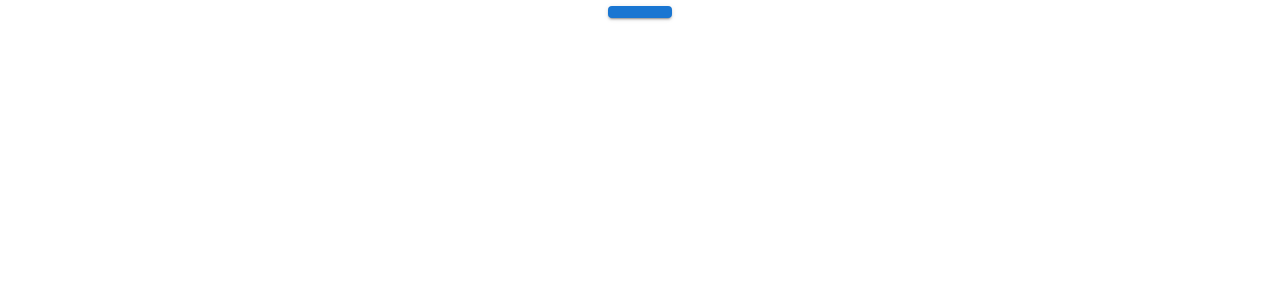
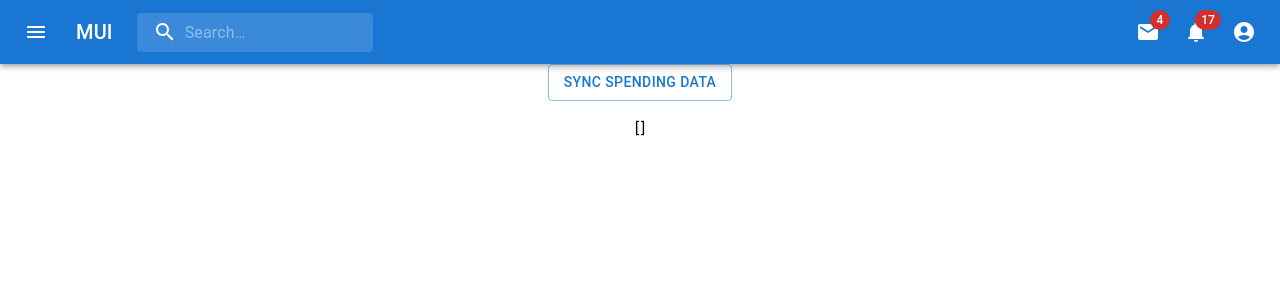
Before and after one commit to erwijet/tigerwatch, a React (Create React App) app in the folder rattman/: page / in a window 1280 px wide. Shown: the top 300 px of the page. Built offline with nearby package versions, Linux system fonts and the light colour scheme.

Commit message:
unstable build

```diff
--- a/rattman/package.json
+++ b/rattman/package.json
@@ -5,6 +5,7 @@
   "dependencies": {
     "@emotion/react": "^11.5.0",
     "@emotion/styled": "^11.3.0",
+    "@mui/icons-material": "^5.0.5",
     "@mui/material": "^5.0.4",
     "@testing-library/jest-dom": "^5.11.4",
     "@testing-library/react": "^11.1.0",
@@ -16,7 +17,7 @@
     "react": "^17.0.2",
     "react-dom": "^17.0.2",
     "react-scripts": "4.0.3",
-    "socket.io-client": "^4.3.2",
+    "socket.io-client": "4.1.2",
     "typescript": "^4.0.3",
     "web-vitals": "^0.2.4",
     "workbox-background-sync": "^5.1.3",
--- a/rattman/src/App.tsx
+++ b/rattman/src/App.tsx
@@ -1,25 +1,39 @@
 import './App.css';
 import { useState } from 'react';
-import ReactDOM from 'react-dom';
-import Button from '@mui/material/Button';
+import { alertTitleClasses, Button } from '@mui/material';
 import io from 'socket.io-client';
+import useStickyState from './useStickyState';
+import TigerwatchAppBar from './components/TigerwatchAppBar';
 
 function App() {
-  const [ skey, setSkey ] = useState(null);
-  let token = '';
+  // eslint-disable-next-line
+  const [ skey, setSkey ] = useStickyState<string>('', 'skey');
+  const [ spendingData, setSpendingData ] = useState([]);
 
-  async function fetchSpendingData(): Promise<string> {
-    const res = await fetch(`https://tigerspend.rit.edu/statementdetail.php?cid=105&skey=${skey}format=csv&startdate=2021-04-01&enddate=2021-10-30&acct=4`);
-    return '';
-  }
+  async function syncSpendingData() {
+      const res = await fetch(`https://vps.erwijet.com/data/${skey}`);
+      if (res.status === 401) {
+        const socket = io('https://vps.erwijet.com');
 
-  function launchShib(): void {
-    window.open('https://tigerspend-shib.herokuapp.com/' + token);
+        socket.on('message', (msg) => {
+          window.open('https://vps.erwijet.com/' + msg);
+        });
+
+        socket.on('skey', async ({ skey }) => {
+          setSkey(skey);
+          alert(skey);
+          syncSpendingData();
+        });
+      } else {
+        setSpendingData(await res.json());
+      }
   }
 
   return (
     <div className="App">
-      <Button variant="contained" onClick={fetchSpendingData}>{process.env.REACT_APP_TEST}</Button>
+        <TigerwatchAppBar />
+        <Button variant="outlined" onClick={syncSpendingData}>Sync Spending Data</Button>
+        <p>{ JSON.stringify(spendingData) }</p>
     </div>
   );
 }
--- /dev/null
+++ b/rattman/src/components/TigerwatchAppBar.tsx
@@ -0,0 +1,234 @@
+import * as React from 'react';
+import { styled, alpha } from '@mui/material/styles';
+import AppBar from '@mui/material/AppBar';
+import Box from '@mui/material/Box';
+import Toolbar from '@mui/material/Toolbar';
+import IconButton from '@mui/material/IconButton';
+import Typography from '@mui/material/Typography';
+import InputBase from '@mui/material/InputBase';
+import Badge from '@mui/material/Badge';
+import MenuItem from '@mui/material/MenuItem';
+import Menu from '@mui/material/Menu';
+import MenuIcon from '@mui/icons-material/Menu';
+import SearchIcon from '@mui/icons-material/Search';
+import AccountCircle from '@mui/icons-material/AccountCircle';
+import MailIcon from '@mui/icons-material/Mail';
+import NotificationsIcon from '@mui/icons-material/Notifications';
+import MoreIcon from '@mui/icons-material/MoreVert';
+
+const Search = styled('div')(({ theme }) => ({
+  position: 'relative',
+  borderRadius: theme.shape.borderRadius,
+  backgroundColor: alpha(theme.palette.common.white, 0.15),
+  '&:hover': {
+    backgroundColor: alpha(theme.palette.common.white, 0.25),
+  },
+  marginRight: theme.spacing(2),
+  marginLeft: 0,
+  width: '100%',
+  [theme.breakpoints.up('sm')]: {
+    marginLeft: theme.spacing(3),
+    width: 'auto',
+  },
+}));
+
+const SearchIconWrapper = styled('div')(({ theme }) => ({
+  padding: theme.spacing(0, 2),
+  height: '100%',
+  position: 'absolute',
+  pointerEvents: 'none',
+  display: 'flex',
+  alignItems: 'center',
+  justifyContent: 'center',
+}));
+
+const StyledInputBase = styled(InputBase)(({ theme }) => ({
+  color: 'inherit',
+  '& .MuiInputBase-input': {
+    padding: theme.spacing(1, 1, 1, 0),
+    // vertical padding + font size from searchIcon
+    paddingLeft: `calc(1em + ${theme.spacing(4)})`,
+    transition: theme.transitions.create('width'),
+    width: '100%',
+    [theme.breakpoints.up('md')]: {
+      width: '20ch',
+    },
+  },
+}));
+
+export default function PrimarySearchAppBar() {
+  const [anchorEl, setAnchorEl] = React.useState<null | HTMLElement>(null);
+  const [mobileMoreAnchorEl, setMobileMoreAnchorEl] =
+    React.useState<null | HTMLElement>(null);
+
+  const isMenuOpen = Boolean(anchorEl);
+  const isMobileMenuOpen = Boolean(mobileMoreAnchorEl);
+
+  const handleProfileMenuOpen = (event: React.MouseEvent<HTMLElement>) => {
+    setAnchorEl(event.currentTarget);
+  };
+
+  const handleMobileMenuClose = () => {
+    setMobileMoreAnchorEl(null);
+  };
+
+  const handleMenuClose = () => {
+    setAnchorEl(null);
+    handleMobileMenuClose();
+  };
+
+  const handleMobileMenuOpen = (event: React.MouseEvent<HTMLElement>) => {
+    setMobileMoreAnchorEl(event.currentTarget);
+  };
+
+  const menuId = 'primary-search-account-menu';
+  const renderMenu = (
+    <Menu
+      anchorEl={anchorEl}
+      anchorOrigin={{
+        vertical: 'top',
+        horizontal: 'right',
+      }}
+      id={menuId}
+      keepMounted
+      transformOrigin={{
+        vertical: 'top',
+        horizontal: 'right',
+      }}
+      open={isMenuOpen}
+      onClose={handleMenuClose}
+    >
+      <MenuItem onClick={handleMenuClose}>Profile</MenuItem>
+      <MenuItem onClick={handleMenuClose}>My account</MenuItem>
+    </Menu>
+  );
+
+  const mobileMenuId = 'primary-search-account-menu-mobile';
+  const renderMobileMenu = (
+    <Menu
+      anchorEl={mobileMoreAnchorEl}
+      anchorOrigin={{
+        vertical: 'top',
+        horizontal: 'right',
+      }}
+      id={mobileMenuId}
+      keepMounted
+      transformOrigin={{
+        vertical: 'top',
+        horizontal: 'right',
+      }}
+      open={isMobileMenuOpen}
+      onClose={handleMobileMenuClose}
+    >
+      <MenuItem>
+        <IconButton size="large" aria-label="show 4 new mails" color="inherit">
+          <Badge badgeContent={4} color="error">
+            <MailIcon />
+          </Badge>
+        </IconButton>
+        <p>Messages</p>
+      </MenuItem>
+      <MenuItem>
+        <IconButton
+          size="large"
+          aria-label="show 17 new notifications"
+          color="inherit"
+        >
+          <Badge badgeContent={17} color="error">
+            <NotificationsIcon />
+          </Badge>
+        </IconButton>
+        <p>Notifications</p>
+      </MenuItem>
+      <MenuItem onClick={handleProfileMenuOpen}>
+        <IconButton
+          size="large"
+          aria-label="account of current user"
+          aria-controls="primary-search-account-menu"
+          aria-haspopup="true"
+          color="inherit"
+        >
+          <AccountCircle />
+        </IconButton>
+        <p>Profile</p>
+      </MenuItem>
+    </Menu>
+  );
+
+  return (
+    <Box sx={{ flexGrow: 1 }}>
+      <AppBar position="static">
+        <Toolbar>
+          <IconButton
+            size="large"
+            edge="start"
+            color="inherit"
+            aria-label="open drawer"
+            sx={{ mr: 2 }}
+          >
+            <MenuIcon />
+          </IconButton>
+          <Typography
+            variant="h6"
+            noWrap
+            component="div"
+            sx={{ display: { xs: 'none', sm: 'block' } }}
+          >
+            MUI
+          </Typography>
+          <Search>
+            <SearchIconWrapper>
+              <SearchIcon />
+            </SearchIconWrapper>
+            <StyledInputBase
+              placeholder="Search…"
+              inputProps={{ 'aria-label': 'search' }}
+            />
+          </Search>
+          <Box sx={{ flexGrow: 1 }} />
+          <Box sx={{ display: { xs: 'none', md: 'flex' } }}>
+            <IconButton size="large" aria-label="show 4 new mails" color="inherit">
+              <Badge badgeContent={4} color="error">
+                <MailIcon />
+              </Badge>
+            </IconButton>
+            <IconButton
+              size="large"
+              aria-label="show 17 new notifications"
+              color="inherit"
+            >
+              <Badge badgeContent={17} color="error">
+                <NotificationsIcon />
+              </Badge>
+            </IconButton>
+            <IconButton
+              size="large"
+              edge="end"
+              aria-label="account of current user"
+              aria-controls={menuId}
+              aria-haspopup="true"
+              onClick={handleProfileMenuOpen}
+              color="inherit"
+            >
+              <AccountCircle />
+            </IconButton>
+          </Box>
+          <Box sx={{ display: { xs: 'flex', md: 'none' } }}>
+            <IconButton
+              size="large"
+              aria-label="show more"
+              aria-controls={mobileMenuId}
+              aria-haspopup="true"
+              onClick={handleMobileMenuOpen}
+              color="inherit"
+            >
+              <MoreIcon />
+            </IconButton>
+          </Box>
+        </Toolbar>
+      </AppBar>
+      {renderMobileMenu}
+      {renderMenu}
+    </Box>
+  );
+}
--- /dev/null
+++ b/rattman/src/useStickyState.ts
@@ -0,0 +1,18 @@
+import { useState, useEffect } from 'react';
+
+export default function useStickyState<T>(
+    defaultValue: T,
+    key: string
+): [T, React.Dispatch<React.SetStateAction<T>>] {
+    const [val, setVal] = useState<T>(() => {
+        const stickyValue = window.localStorage.getItem(key);
+
+        return stickyValue !== null ? JSON.parse(stickyValue) : defaultValue;
+    });
+
+    useEffect(() => {
+        window.localStorage.setItem(key, JSON.stringify(val));
+    }, [key, val]);
+
+    return [val, setVal];
+}
```
Also changed, not shown: 1 other file (tests, documents, lock files or other folders).
